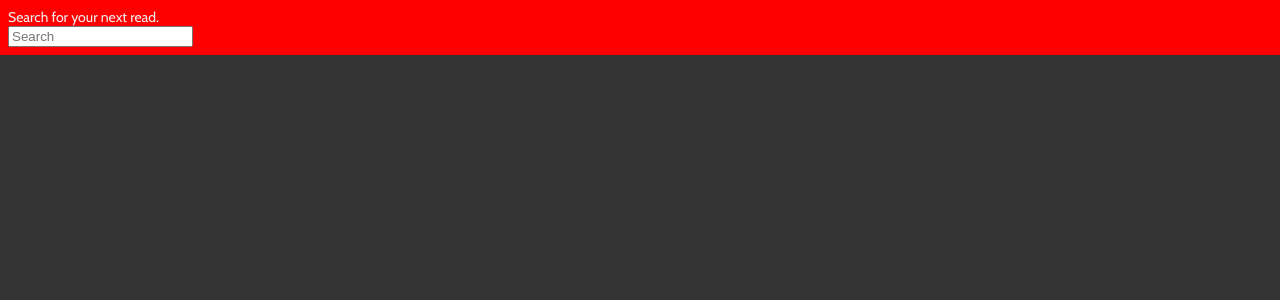
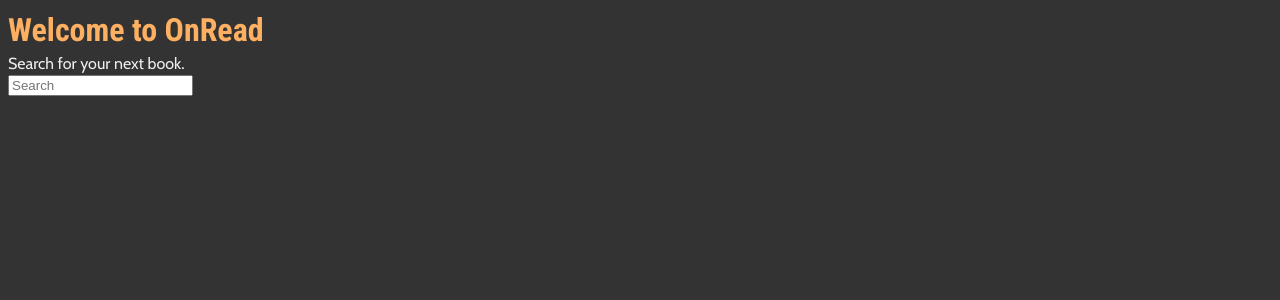
Before and after one commit to jayzizzle/gbooks, a React (Create React App) app: page / in a window 1280 px wide. Shown: the top 300 px of the page. Built offline with nearby package versions, Linux system fonts and the light colour scheme.

Commit message:
update font size and line heights

```diff
--- a/src/Home/index.js
+++ b/src/Home/index.js
@@ -1,11 +1,18 @@
 import React, { useState } from 'react'
-import { Rows, Row } from '../common'
+import { Rows, Row, Div, Label, color } from '../common'
 
 const Home = () => {
   const [searchQuery, setSearchQuery] = useState('')
   return (
-    <Rows css="background: red; padding: 8px;">
-      <Row>Search for your next read.</Row>
+    <Rows css="padding: 8px;">
+      <Row>
+        <Label size={5} color={color.orange}>
+          Welcome to OnRead
+        </Label>
+      </Row>
+      <Row>
+        <Div>Search for your next book.</Div>
+      </Row>
       <Row>
         <input
           type="text"
--- a/src/common/index.js
+++ b/src/common/index.js
@@ -1,2 +1,2 @@
 export { Rows, Row, Cols, Col } from './layout'
-export { Div, Label, fontSize } from './style'
+export { Div, Label, color, fontSize } from './style'
--- a/src/common/style.js
+++ b/src/common/style.js
@@ -8,23 +8,28 @@
 
 const StyledLabel = styled.div`
   font-family: Roboto Condensed;
+  color: ${props => props.color || 'inherit'};
   font-weight: ${props => props.fontWeight || 700};
   ${props => fontSize(props.size || 2)};
   ${props => props.css || ''};
 `
 
+export const color = {
+  orange: '#FEB062',
+}
+
 export const fontSize = n => {
   switch (n) {
     case 1:
-      return 'font-size: 12px; line-height: 16px;'
+      return 'font-size: 12px; line-height: 16.8px;'
     case 2:
-      return 'font-size: 14px; line-height: 18px;'
+      return 'font-size: 16px; line-height: 22.4px;'
     case 3:
-      return 'font-size: 18px; line-height: 22px;'
+      return 'font-size: 18px; line-height: 25.2px;'
     case 4:
-      return 'font-size: 24px; line-height: 32px;'
+      return 'font-size: 26px; line-height: 36.4px;'
     case 5:
-      return 'font-size: 32px; line-height: 40px;'
+      return 'font-size: 32px; line-height: 44.8px;'
     default:
       return 'font-size: 14px; line-height: 18px;'
   }
@@ -36,8 +41,8 @@
   </StyledDiv>
 )
 
-export const Label = ({ fontWeight, size, css, children }) => (
-  <StyledLabel fontWeight={fontWeight} size={size} css={css}>
+export const Label = ({ color, fontWeight, size, css, children }) => (
+  <StyledLabel color={color} fontWeight={fontWeight} size={size} css={css}>
     {children}
   </StyledLabel>
 )
```
